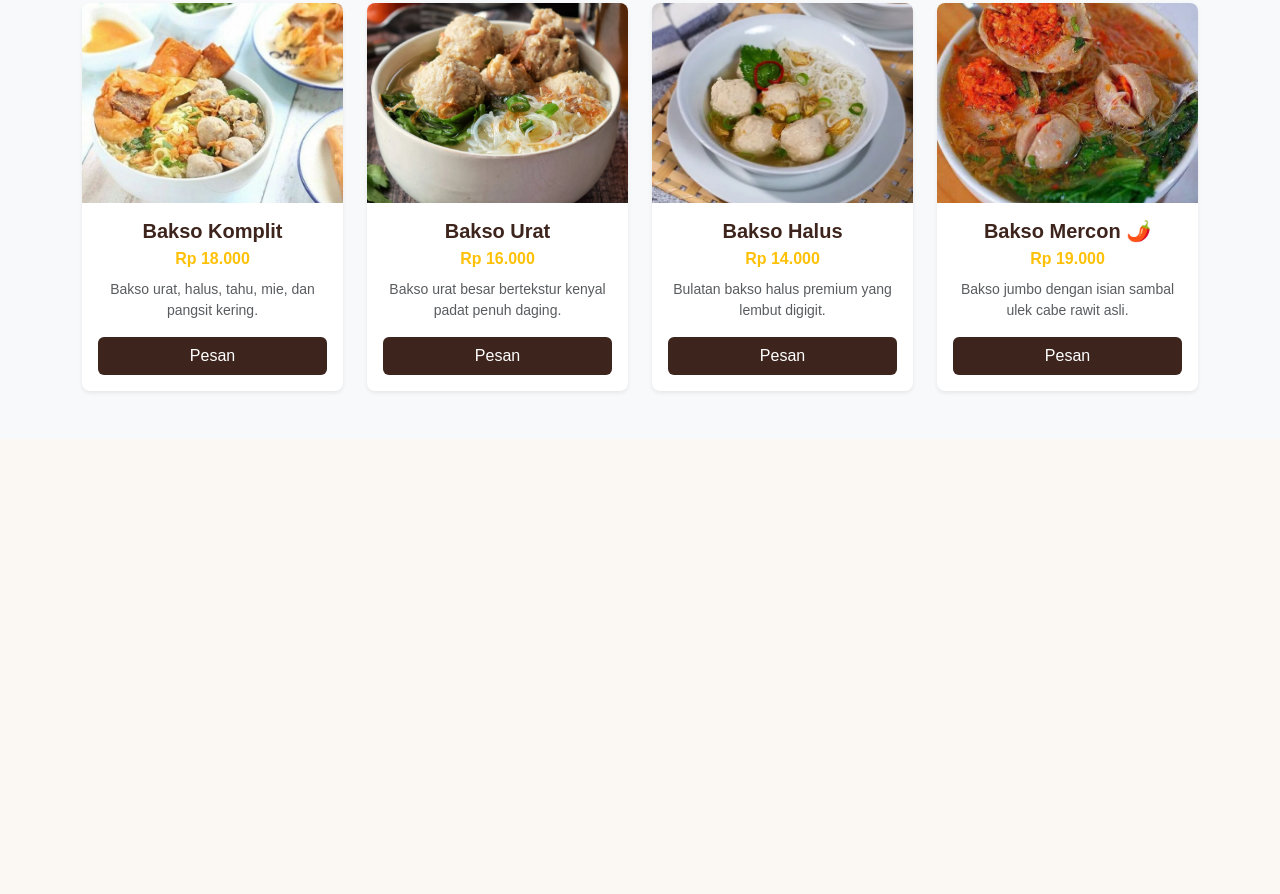
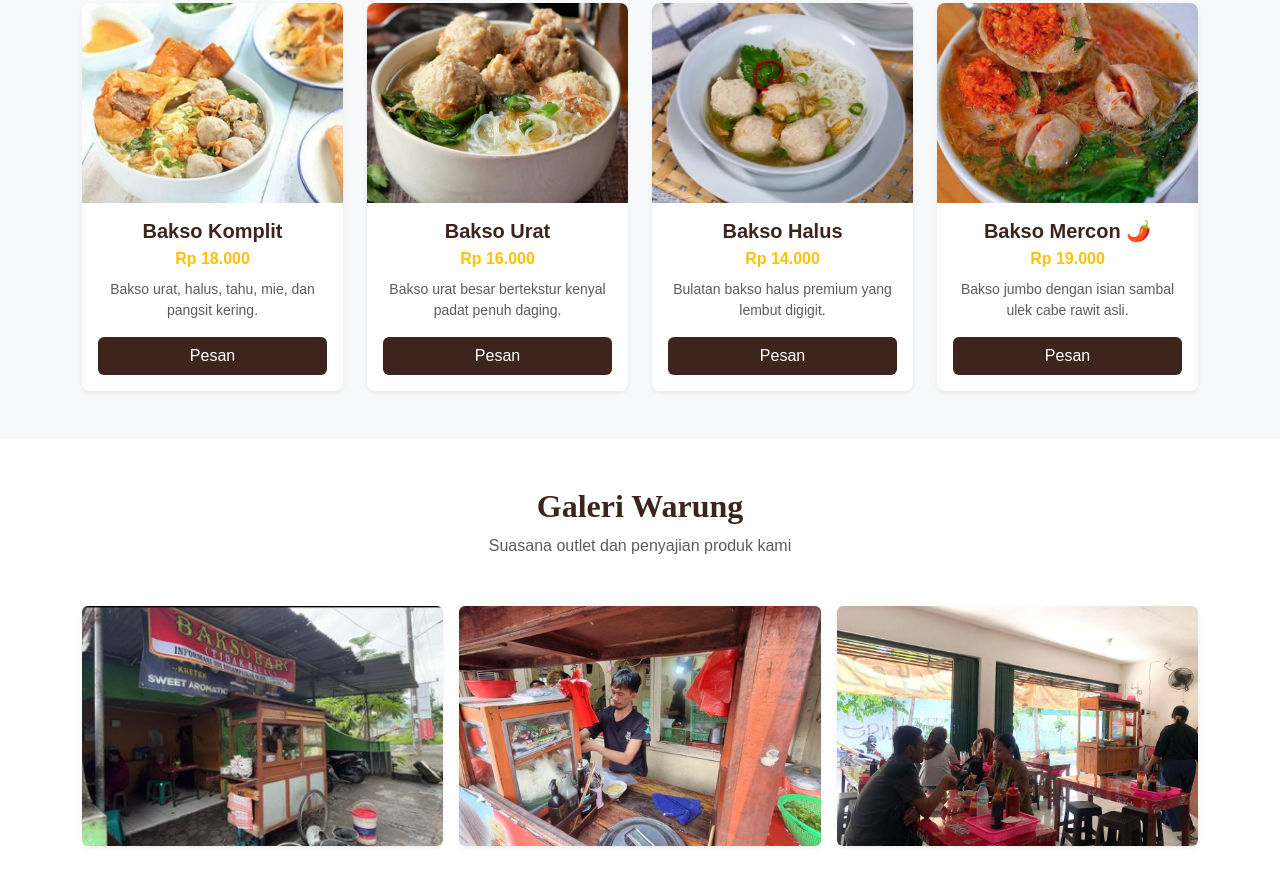
Before and after one commit to YuanD-co/UTSWeb_4B_0026, a plain HTML site: page index.html in a window 1280 px wide. Shown: the part 1411-2305 px from the top of the page. Before the commit the page ends 1850 px from the top, so only its background shows below. Drawn offline with nearby package versions, Linux system fonts and the light colour scheme.

Commit message:
Menambahkan section galeri Warung

```diff
--- a/index.html
+++ b/index.html
@@ -189,5 +189,31 @@
         </div>
     </section>
 
+    <section id="gallery" class="py-5 bg-white">
+        <div class="container">
+            <div class="text-center mb-5">
+                <h2 class="text-brown fw-bold">Galeri Warung</h2>
+                <p class="text-muted">Suasana outlet dan penyajian produk kami</p>
+            </div>
+            <div class="row g-3">
+                <div class="col-md-4">
+                    <div class="overflow-hidden rounded shadow-sm" style="height: 240px;">
+                        <img src="img/warung2.jpeg" class="w-100 h-100 object-fit-cover">
+                    </div>
+                </div>
+                <div class="col-md-4">
+                    <div class="overflow-hidden rounded shadow-sm" style="height: 240px;">
+                        <img src="img/warung3.jpeg" class="w-100 h-100 object-fit-cover">
+                    </div>
+                </div>
+                <div class="col-md-4">
+                    <div class="overflow-hidden rounded shadow-sm" style="height: 240px;">
+                        <img src="img/warung.jpeg" class="w-100 h-100 object-fit-cover">
+                    </div>
+                </div>
+            </div>
+        </div>
+    </section>
+
 </body>
 </html>
```
